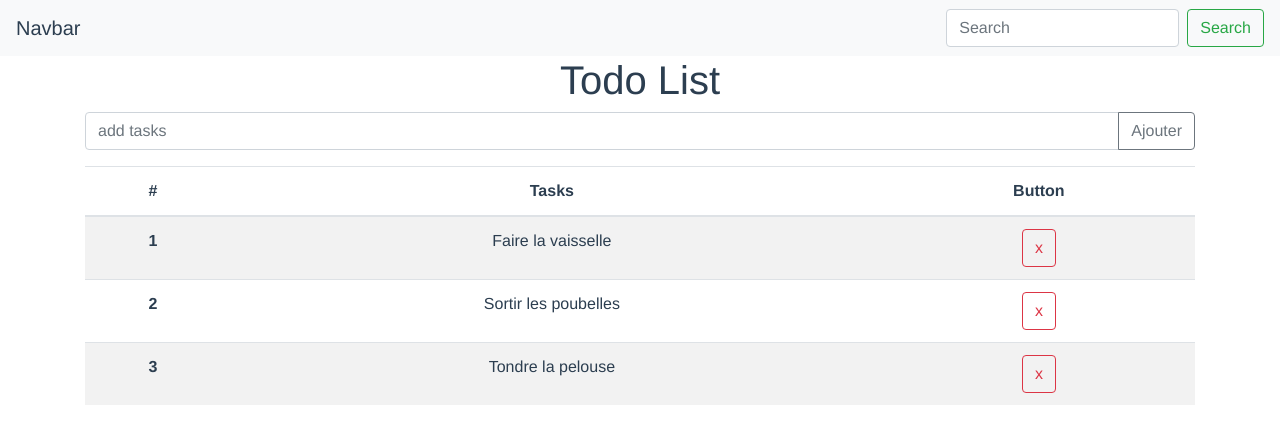
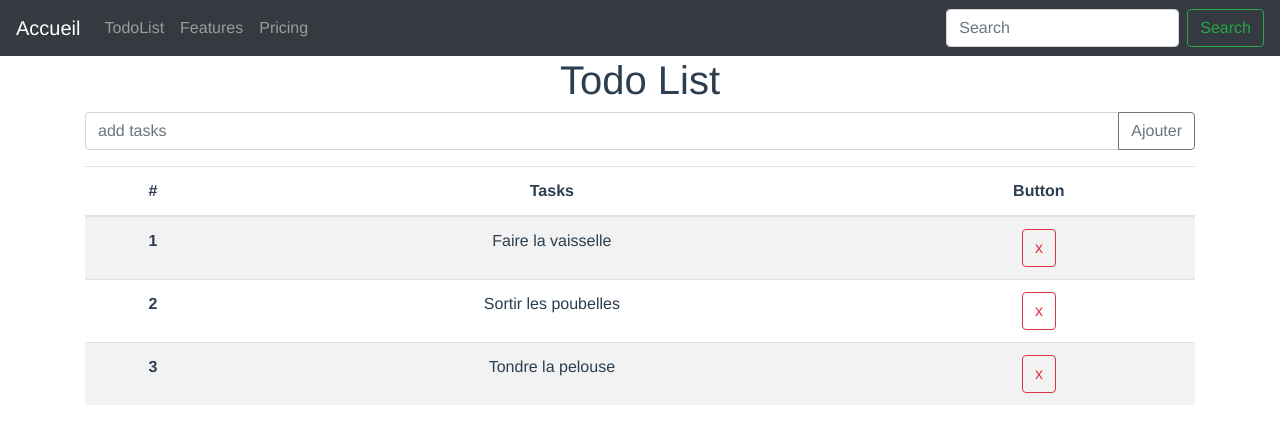
Before and after one commit to jeremielenoir/vuejs-flux-implementation, a Vue app in the folder myapp/: page /#/ in a window 1280 px wide. Shown: the top 444 px of the page. Built offline with nearby package versions, Linux system fonts and the light colour scheme.

Commit message:
Navbar searchbar #2

```diff
--- a/myapp/src/App.vue
+++ b/myapp/src/App.vue
@@ -1,7 +1,24 @@
 <template>
   <div id="app">
-    <nav class="navbar navbar-light bg-light justify-content-between">
-  <a class="navbar-brand">Navbar</a>
+    <nav class="navbar navbar-expand-lg navbar-dark bg-dark">
+  <a class="navbar-brand" href="#/">Accueil</a>
+  <button class="navbar-toggler" type="button" data-toggle="collapse" data-target="#navbarNavDropdown" aria-controls="navbarNavDropdown" aria-expanded="false" aria-label="Toggle navigation">
+    <span class="navbar-toggler-icon"></span>
+  </button>
+  <div class="collapse navbar-collapse" id="navbarNavDropdown">
+    <ul class="navbar-nav">
+      <li class="nav-item" @click="activate(1)" :class="{ active: isActive == 1}">
+        <a class="nav-link" href="#/" >TodoList</a>
+      </li>
+      <li class="nav-item" @click="activate(2)" :class="{ active: isActive == 2}">
+        <a class="nav-link" href="#/page1" >Features</a>
+      </li>
+      <li class="nav-item" @click="activate(3)" :class="{ active: isActive == 3}">
+        <a class="nav-link" href="#/contact" >Pricing</a>
+      </li>
+    </ul>
+    </div>
+
   <form class="form-inline">
     <input class="form-control mr-sm-2" type="search" placeholder="Search" aria-label="Search">
     <button class="btn btn-outline-success my-2 my-sm-0" type="submit">Search</button>
@@ -14,7 +31,18 @@
 
 <script>
 export default {
-  name: 'App'
+  name: 'App',
+  el: '#app',
+  data () {
+    return {
+      isActive: 0
+    }
+  },
+  methods: {
+    activate: function (value) {
+      this.isActive = value
+    }
+  }
 }
 </script>
 
--- /dev/null
+++ b/myapp/src/components/Contact.vue
@@ -0,0 +1,3 @@
+<template>
+  <h1>Page contact</h1>
+</template>
--- a/myapp/src/components/TodoList.vue
+++ b/myapp/src/components/TodoList.vue
@@ -32,7 +32,6 @@
   </tbody>
 </table>
   </div>
-
   </div>
 </template>
 
--- a/myapp/src/router/index.js
+++ b/myapp/src/router/index.js
@@ -2,6 +2,7 @@
 import Router from 'vue-router'
 import TodoList from '@/components/TodoList'
 import Page1 from '@/components/Page1'
+import Contact from '@/components/Contact'
 
 Vue.use(Router)
 
@@ -16,6 +17,11 @@
       path: '/page1',
       name: 'Page1',
       component: Page1
+    },
+    {
+      path: '/contact',
+      name: 'Contact',
+      component: Contact
     }
   ]
 })
```
